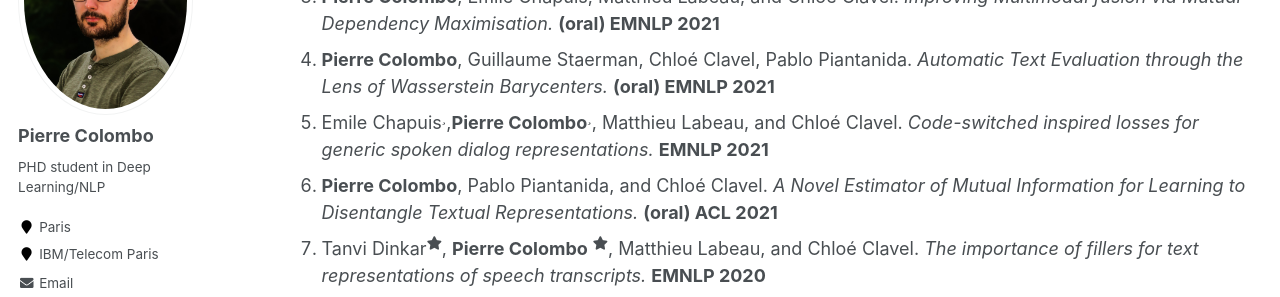
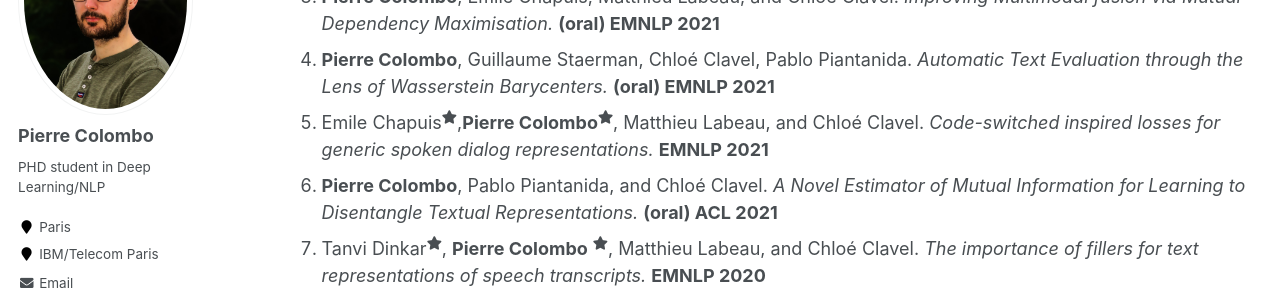
Before and after one commit to PierreColombo/PierreColombo.github.io, a Jekyll site: the page built from _pages/publications.md, in a window 1280 px wide and 900 px high, scrolled down 535 px. Shown: the part 150-447 px from the top of the window. Built offline with Jekyll 4.4.1, drawn with Linux system fonts in a browser that asks for light colours.

Commit message:
adding tals

```diff
--- a/_pages/publications.md
+++ b/_pages/publications.md
@@ -21,7 +21,7 @@ author_profile: true
 2. **Pierre Colombo**, Chouchang Yack, Giovanna Varni and Chloé Clavel. *Beam Search with Bidirectional Strategies for Neural Response Generation.* **ICNLSP 2021**
 3. **Pierre Colombo**, Emile Chapuis, Matthieu Labeau, and Chloé Clavel. *Improving Multimodal fusion via Mutual Dependency Maximisation.* **(oral) EMNLP 2021**
 4. **Pierre Colombo**, Guillaume Staerman, Chloé Clavel, Pablo Piantanida. *Automatic Text Evaluation through the Lens of Wasserstein Barycenters.* **(oral) EMNLP 2021**
-5. Emile Chapuis<sup><i class="f fa-star"></i></sup>,**Pierre Colombo**<sup><i class="f fa-star"></i></sup>, Matthieu Labeau, and Chloé Clavel. *Code-switched inspired losses for generic spoken dialog representations.* **EMNLP 2021**
+5. Emile Chapuis<sup><i class="fas fa-star"></i></sup>,**Pierre Colombo**<sup><i class="fas fa-star"></i></sup>, Matthieu Labeau, and Chloé Clavel. *Code-switched inspired losses for generic spoken dialog representations.* **EMNLP 2021**
 6. **Pierre Colombo**, Pablo Piantanida, and Chloé Clavel. *A Novel Estimator of Mutual Information for Learning to Disentangle Textual Representations.* **(oral) ACL 2021**
 7. Tanvi Dinkar<sup><i class="fas fa-star"></i></sup>, **Pierre Colombo** <sup><i class="fas fa-star"></i></sup>, Matthieu Labeau, and Chloé Clavel. *The importance of fillers for text representations of speech transcripts.* **EMNLP 2020**
 8. Emile Chapuis<sup><i class="fas fa-star"></i></sup>,**Pierre Colombo**<sup><i class="fas fa-star"></i></sup>, Matteo Manica, Matthieu Labeau, and Chloé Clavel. *Hierarchical pre-training for sequence labelling in spoken dialog.* **Finding of EMNLP 2020**
```
